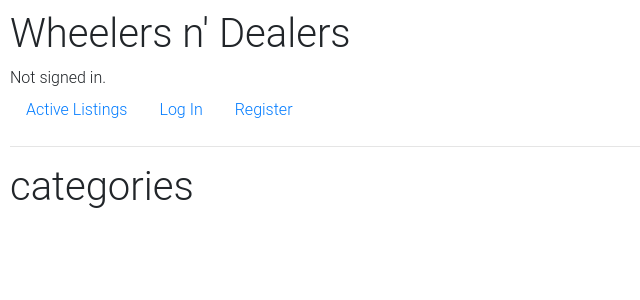
After one commit to thenatural86/ecommerce, a Django app: template auctions/templates/auctions/categories.html in a window 1280 px wide. The commit adds this page. Shown: the top 300 px of the page, without its empty margins (0-640 px from the left). Run offline with Django 3.2, Linux system fonts and the light colour scheme; the template is opened without the code that fills it, so the values that code supplies are empty; some libraries are stand-ins or nearby versions.

Commit message:
categories view

```diff
--- /dev/null
+++ b/auctions/templates/auctions/categories.html
@@ -0,0 +1,9 @@
+{% extends "auctions/layout.html" %}
+
+{% block body %}
+    <div>
+        <h1>
+            categories
+        </h1>
+    </div>
+{% endblock %}
--- a/auctions/templates/auctions/layout.html
+++ b/auctions/templates/auctions/layout.html
@@ -34,6 +34,9 @@
                     <a class="nav-link" href="{% url 'watchlist' user %}">Watchlist</a>
                 </li>
                 <li class="nav-item">
+                    <a class="nav-link" href="{% url 'categories'  %}">Categories</a>
+                </li>
+                <li class="nav-item">
                     <a class="nav-link" href="{% url 'logout' %}">Log Out</a>
                 </li>
             {% else %}
--- a/auctions/urls.py
+++ b/auctions/urls.py
@@ -13,5 +13,6 @@ urlpatterns = [
     path("remove/<int:listing_id>", views.remove_watch, name="remove"),
     path("watchlist/<str:user>", views.watchlist, name="watchlist"),
     path("close_bid/<int:listing_id>", views.close_bid, name="close_bid"),
-    path("comment/<int:listing_id>", views.comment, name="comment")
+    path("comment/<int:listing_id>", views.comment, name="comment"),
+    path("categories", views.categories, name="categories")
 ]
```
Also changed, not shown: auctions/views.py (+8 -0 lines).
